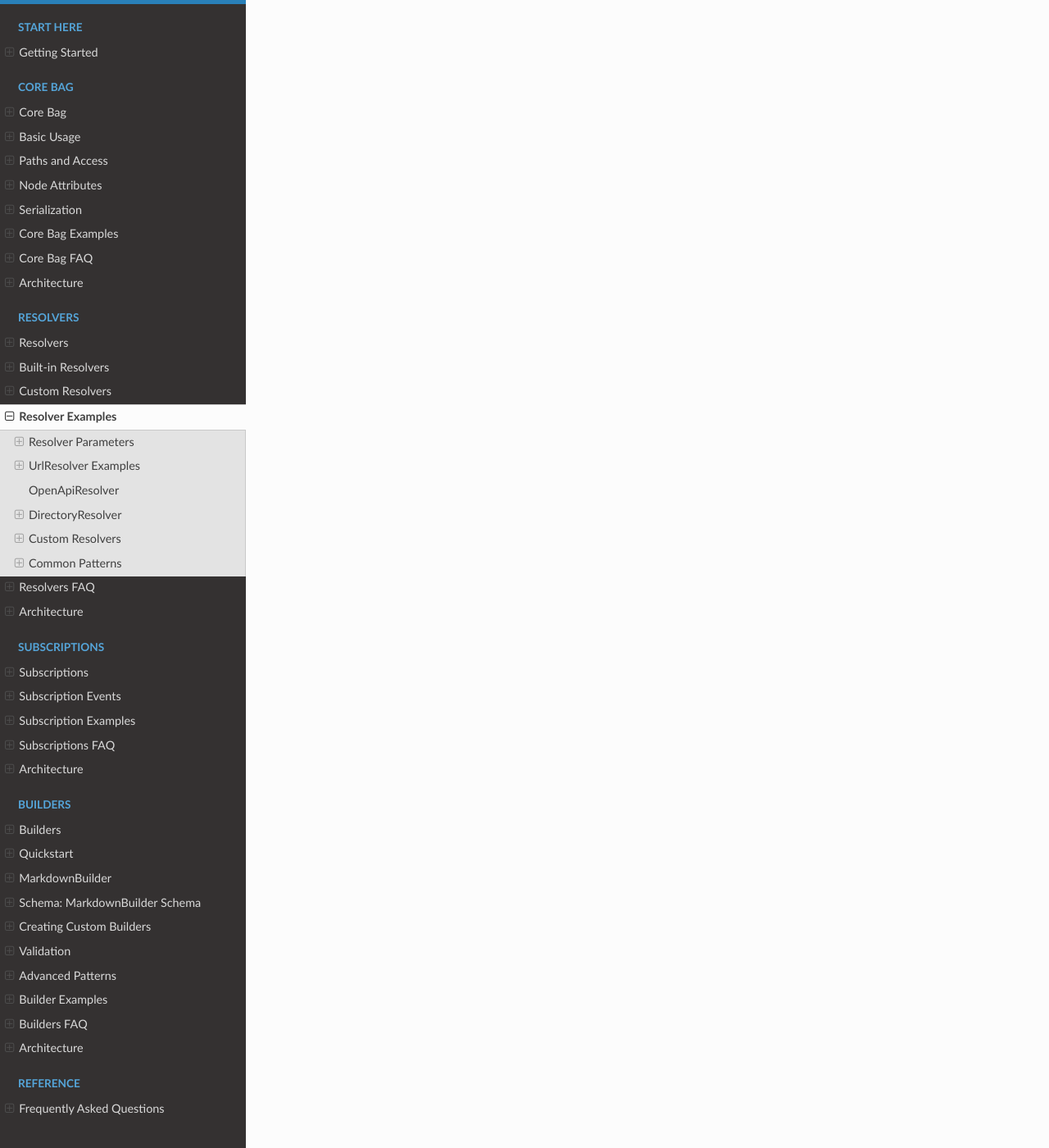
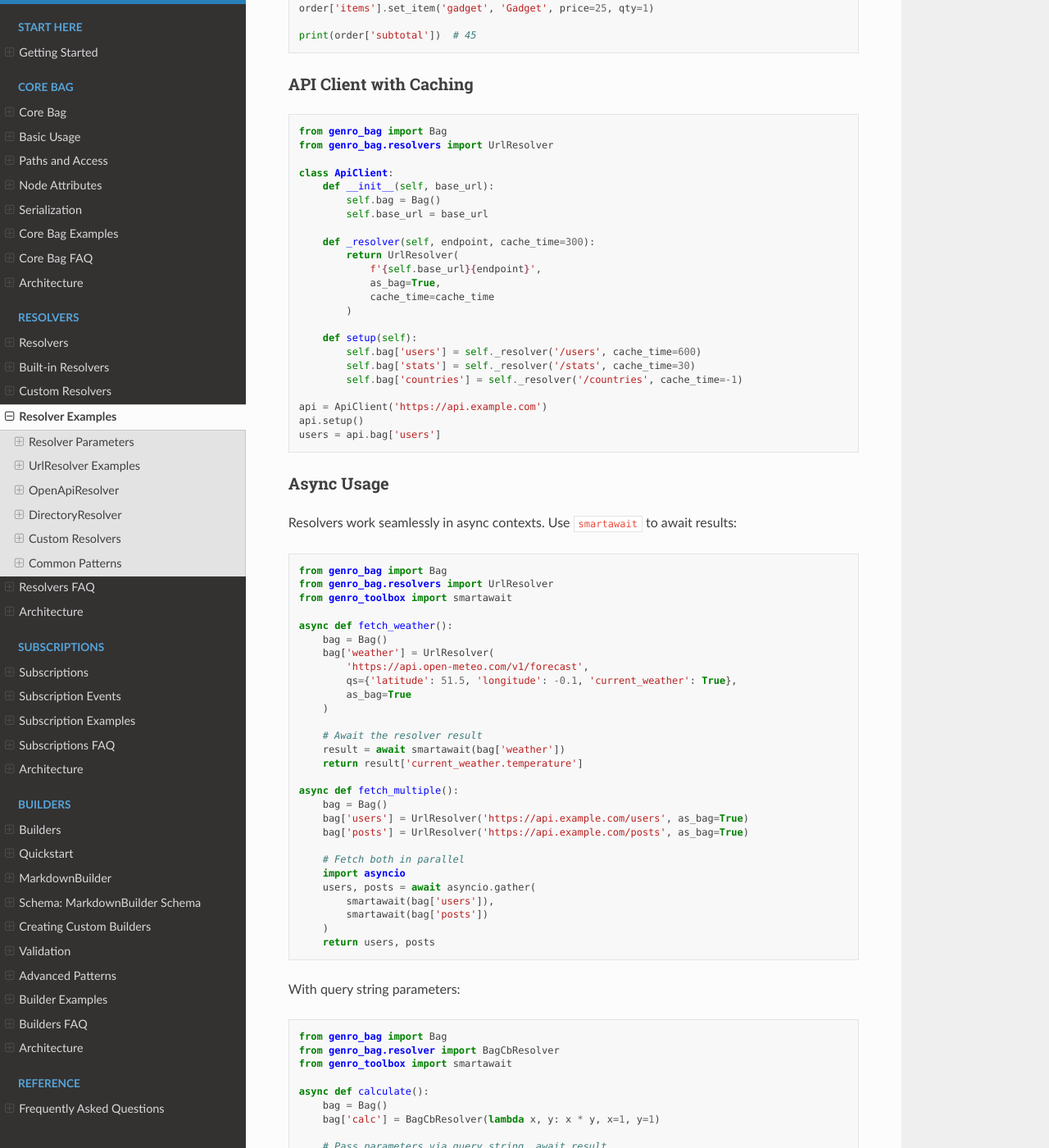
Before and after one commit to genropy/genro-bag, a Sphinx documentation site: the page built from docs/resolvers/examples.md, in a window 1280 px wide and 1400 px high, scrolled down 10107 px. Shown: the whole window at 82% size. Built offline with Sphinx 7.4.7 and the Read the Docs theme 3.1.0, drawn with Linux system fonts in a browser that asks for light colours; pages that are not in the unit, such as notebooks, are missing from menus; some of the changed text lies outside the part shown.

Commit message:
docs: align resolver examples with query string syntax
- Fix OpenMeteoResolver: remove internal_params override that blocked
  reading city/language/country_code from node attributes
- Add query string syntax examples (bag['path?key=val']) to resolver
  parameters documentation
- Add POST with body (_body parameter) examples for OpenApiResolver
- Add single resolver with query string example for OpenMeteoResolver
- Add async usage examples with smartawait for all resolver types

````diff
--- a/docs/resolvers/examples.md
+++ b/docs/resolvers/examples.md
@@ -48,6 +48,32 @@
 >>> # Node attr is still there, used when no call_kwargs
 >>> bag['calc']
 50
+```
+
+### Query String Syntax in Path
+
+Parameters can also be passed directly in the path using query string syntax:
+
+```python
+>>> from genro_bag import Bag
+>>> from genro_bag.resolver import BagCbResolver
+>>>
+>>> bag = Bag()
+>>> bag['calc'] = BagCbResolver(lambda x: x * 2, x=5)
+>>>
+>>> # These two are equivalent:
+>>> bag.get_item('calc', x=10)
+20
+>>> bag.get_item('calc?x=10')
+20
+>>>
+>>> # Multiple parameters:
+>>> def add(a, b):
+...     return a + b
+>>>
+>>> bag['sum'] = BagCbResolver(add, a=1, b=2)
+>>> bag.get_item('sum?a=10&b=20')
+30
 ```
 
 ### Cache Invalidation
@@ -226,7 +252,52 @@
 >>> result = op['value']  # triggers the API call
 >>> result['0.name']
 'doggie'
+```
+
+### POST with Body
+
+The resolver also supports POST/PUT/PATCH operations with body parameters:
+
+```python
+>>> # Get the addPet operation
+>>> add_pet = api['api.pet.addPet']
+>>> add_pet['summary']
+'Add a new pet to the store'
 >>>
+>>> add_pet['method']
+'post'
+>>>
+>>> # View expected body structure
+>>> print(add_pet['body'].to_string())
+├── id: None
+├── name: None
+├── category
+│   ├── id: None
+│   └── name: None
+├── photoUrls: []
+├── tags: []
+└── status: None
+>>>
+>>> # Set body values and invoke
+>>> add_pet['body.name'] = 'Fluffy'
+>>> add_pet['body.status'] = 'available'
+>>> add_pet['body.category.name'] = 'Cats'
+>>>
+>>> # Or pass body via _body parameter at call time
+>>> from genro_bag import Bag
+>>> new_pet = Bag()
+>>> new_pet['name'] = 'Buddy'
+>>> new_pet['status'] = 'available'
+>>> new_pet['category.name'] = 'Dogs'
+>>>
+>>> result = api.get_item('api.pet.addPet.value', _body=new_pet)
+>>> result['name']
+'Buddy'
+```
+
+### API Structure
+
+```python
 >>> print(api.to_string())
 ├── info: 'This is a sample Pet Store Server...'
 ├── externalDocs
@@ -369,6 +440,35 @@
 
 Source: [`examples/resolvers/openmeteo_resolver/`](../../examples/resolvers/openmeteo_resolver/)
 
+#### Single resolver with query string syntax
+
+```python
+>>> from genro_bag import Bag
+>>> from open_meteo_resolver import OpenMeteoResolver
+>>>
+>>> bag = Bag()
+>>> bag['meteo'] = OpenMeteoResolver()
+>>>
+>>> # Pass city via query string in path
+>>> bag['meteo?city=London']
+<Bag with weather data>
+>>>
+>>> bag['meteo?city=London'].keys()
+['temperature_2m', 'wind_speed_10m', 'relative_humidity_2m', 'weather']
+>>>
+>>> bag['meteo?city=London.temperature_2m']
+7.4
+>>>
+>>> bag['meteo?city=London.weather']
+'Overcast'
+>>>
+>>> # Different city, same resolver
+>>> bag['meteo?city=Rome.weather']
+'Clear sky'
+```
+
+#### Multiple cities via node attributes
+
 ```python
 >>> from genro_bag import Bag
 >>> from open_meteo_resolver import OpenMeteoResolver
@@ -376,7 +476,12 @@
 >>> meteo = Bag()
 >>> cities = ["london", "paris", "rome", "berlin", "madrid"]
 >>> for city in cities:
+...     # city=city is passed as node attribute, read by resolver at call time
 ...     meteo.set_item(city, OpenMeteoResolver(), city=city)
+>>>
+>>> # Change city dynamically via node attribute
+>>> meteo.set_attr('london', city='manchester')
+>>> meteo['london']  # Now fetches Manchester weather
 >>>
 >>> print(meteo.to_string(static=False))
 ├── london [city='london']
@@ -480,3 +585,83 @@
 api.setup()
 users = api.bag['users']
 ```
+
+### Async Usage
+
+Resolvers work seamlessly in async contexts. Use `smartawait` to await results:
+
+```python
+from genro_bag import Bag
+from genro_bag.resolvers import UrlResolver
+from genro_toolbox import smartawait
+
+async def fetch_weather():
+    bag = Bag()
+    bag['weather'] = UrlResolver(
+        'https://api.open-meteo.com/v1/forecast',
+        qs={'latitude': 51.5, 'longitude': -0.1, 'current_weather': True},
+        as_bag=True
+    )
+
+    # Await the resolver result
+    result = await smartawait(bag['weather'])
+    return result['current_weather.temperature']
+
+async def fetch_multiple():
+    bag = Bag()
+    bag['users'] = UrlResolver('https://api.example.com/users', as_bag=True)
+    bag['posts'] = UrlResolver('https://api.example.com/posts', as_bag=True)
+
+    # Fetch both in parallel
+    import asyncio
+    users, posts = await asyncio.gather(
+        smartawait(bag['users']),
+        smartawait(bag['posts'])
+    )
+    return users, posts
+```
+
+With query string parameters:
+
+```python
+from genro_bag import Bag
+from genro_bag.resolver import BagCbResolver
+from genro_toolbox import smartawait
+
+async def calculate():
+    bag = Bag()
+    bag['calc'] = BagCbResolver(lambda x, y: x * y, x=1, y=1)
+
+    # Pass parameters via query string, await result
+    result = await smartawait(bag.get_item('calc?x=10&y=5'))
+    return result  # 50
+```
+
+With OpenMeteoResolver:
+
+```python
+from genro_bag import Bag
+from open_meteo_resolver import OpenMeteoResolver
+from genro_toolbox import smartawait
+
+async def get_weather_async(city: str):
+    bag = Bag()
+    bag['meteo'] = OpenMeteoResolver()
+
+    # Query string syntax with await
+    weather = await smartawait(bag[f'meteo?city={city}'])
+    return weather
+
+async def compare_cities():
+    bag = Bag()
+    bag['meteo'] = OpenMeteoResolver()
+
+    import asyncio
+    london, paris = await asyncio.gather(
+        smartawait(bag['meteo?city=London']),
+        smartawait(bag['meteo?city=Paris'])
+    )
+
+    print(f"London: {london['temperature_2m']}°C")
+    print(f"Paris: {paris['temperature_2m']}°C")
+```
````
Also changed, not shown: docs/resolvers/parameters.md (+30 -0 lines), examples/resolvers/openapi_resolver/openapi_resolver_demo.md (+45 -0 lines), examples/resolvers/openmeteo_resolver/openmeteo_demo.md (+64 -0 lines), examples/resolvers/resolver_parameters/resolver_parameters_demo.md (+26 -0 lines), 1 other file.
